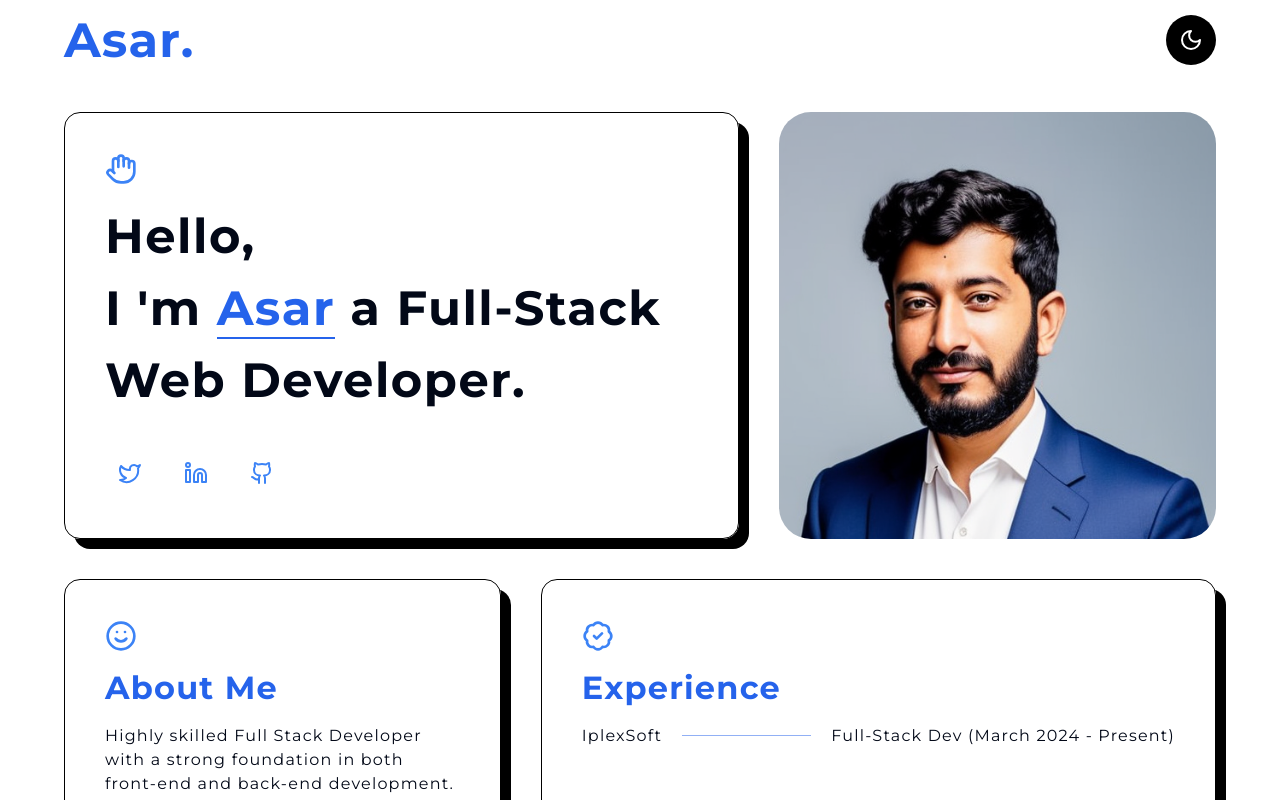
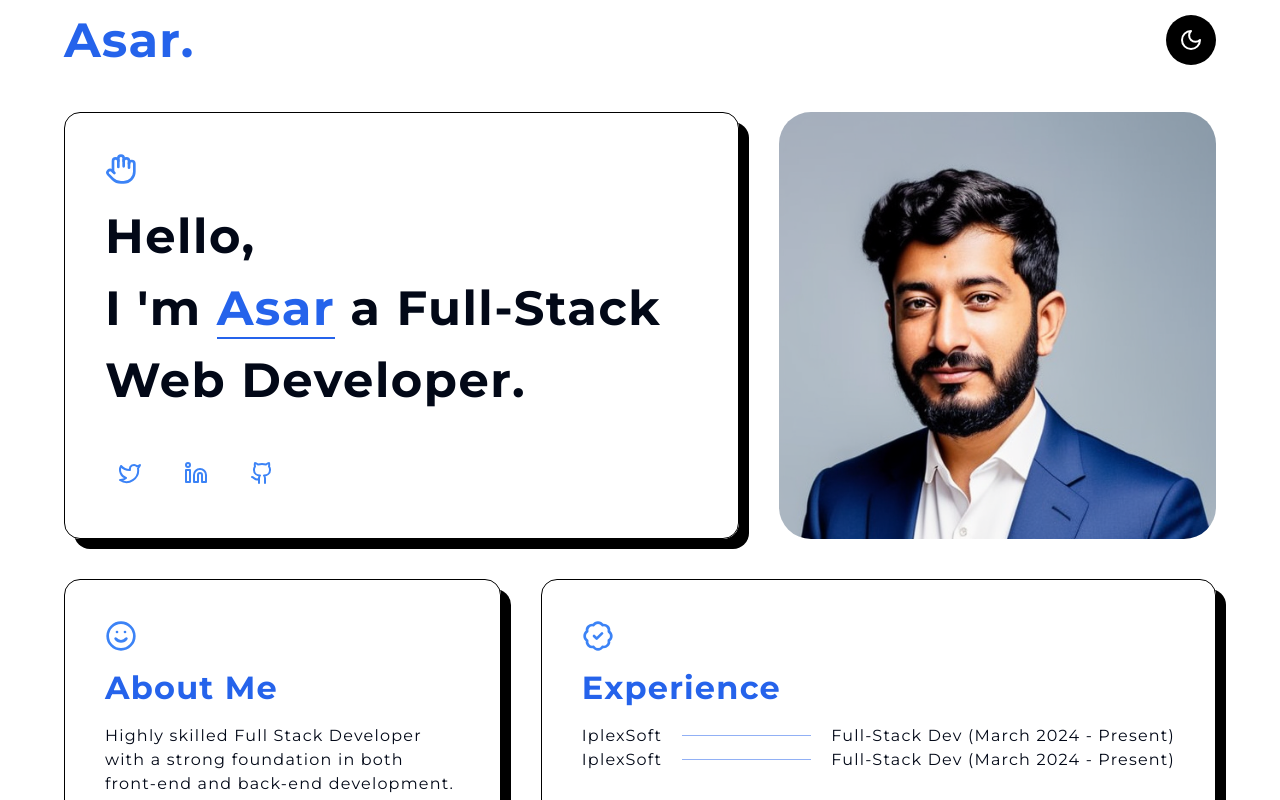
Before and after one commit to AsarAman/portfolio, a Next.js app: page /about in a window 1280 px wide. Shown: the top 800 px of the page. Built offline with nearby package versions, Linux system fonts and the light colour scheme.

Commit message:
adjusments in resume

```diff
--- a/src/app/about/page.js
+++ b/src/app/about/page.js
@@ -47,6 +47,12 @@ function About() {
             <p className={styles.year}>Full-Stack Dev (March 2024 - Present)</p>
           </div>
 
+          <div className={styles.experience}>
+            <p>IplexSoft</p>
+            <div className={styles.line}></div>
+            <p className={styles.year}>Full-Stack Dev (March 2024 - Present)</p>
+          </div>
+
         </div>
       </div>
     </section>
--- a/src/app/portfolio/page.js
+++ b/src/app/portfolio/page.js
@@ -39,7 +39,7 @@ function Portfolio() {
                 <p>
                   A personl blog website created using latest technologies like
                   NextJS with unique design and it is mobile responsive as well.
-                </p>ewr
+                </p>
                 <div className={styles.btns}>
                   <a
                     className={styles.view}
```
